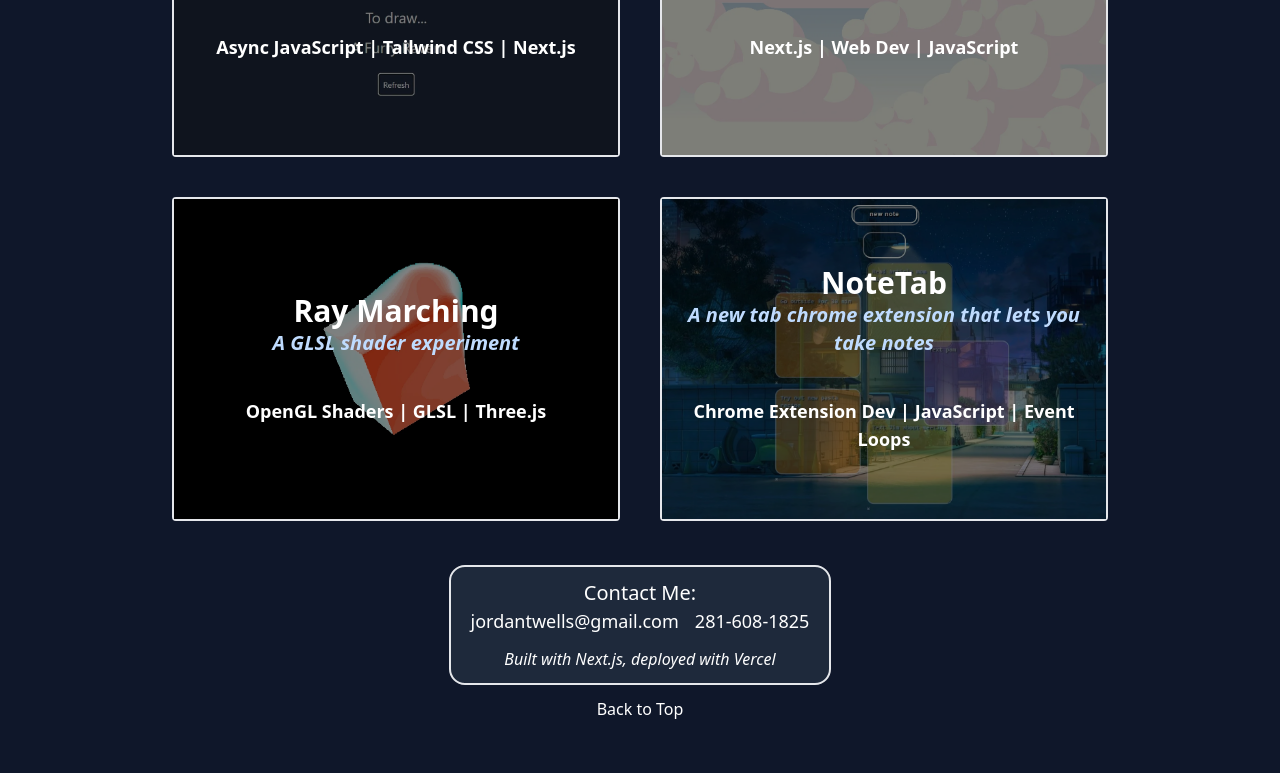
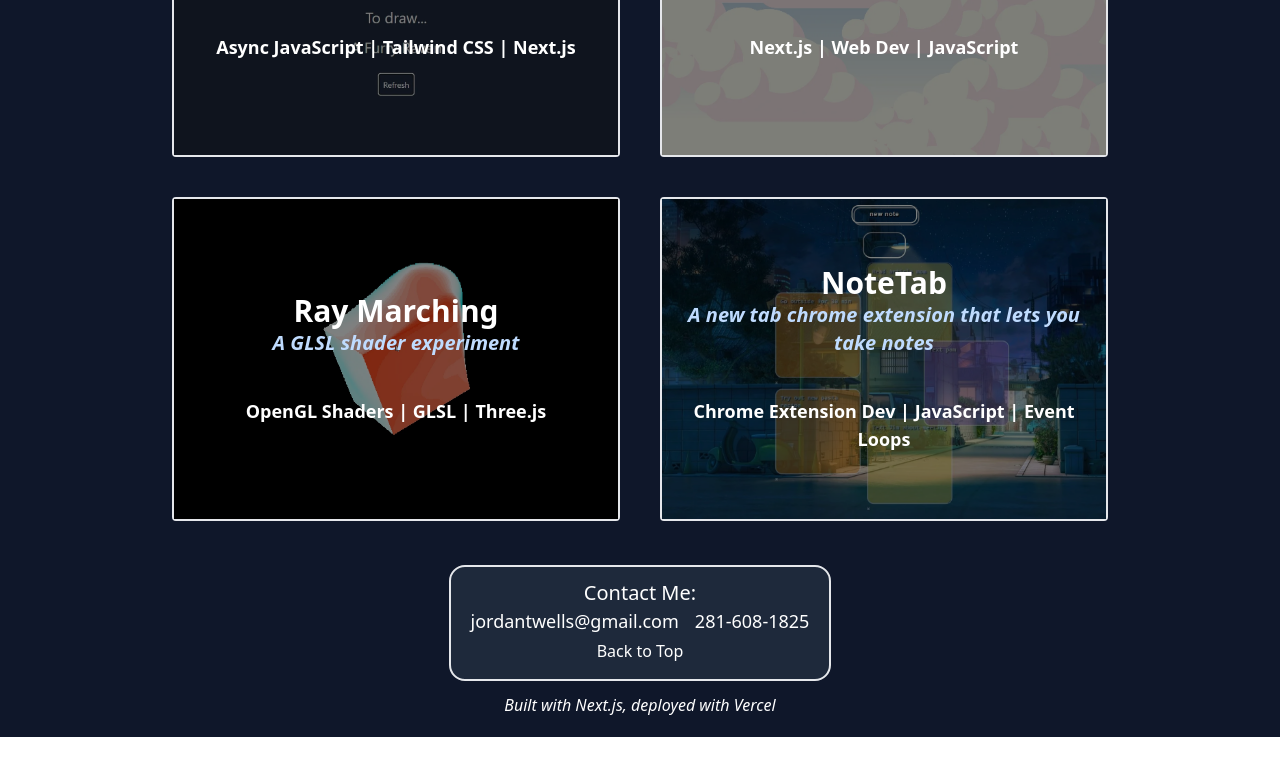
Before and after one commit to jordantwells42/jordantwells-next, a Next.js app: page / in a window 1280 px wide. Shown: the part 2799-3572 px from the top of the page. After the commit the page ends 3536 px from the top, so only its background shows below. Built offline with nearby package versions, Linux system fonts and the light colour scheme.

Commit message:
improve footer visual hierarchy

```diff
--- a/components/footer.js
+++ b/components/footer.js
@@ -49,7 +49,7 @@ export default function Footer () {
       id='contact'
       className={
         toggleStyle.animate +
-        ' overflow-hidden pb-10 flex flex-col items-center justify-center'
+        ' overflow-hidden pb-5 flex flex-col items-center justify-center'
       }
     >
       <div
@@ -101,19 +101,20 @@ export default function Footer () {
               )
             })}
           </div>
-          <p className='text-white font-light italic text-base pt-3'>
-            Built with Next.js, deployed with Vercel{' '}
-          </p>
-
-        </div>
-      </div>
-      <p className='text-white font-light text-base hover:cursor-pointer hover:text-stone-300 p-3'>
+          <p className='text-white font-light text-base hover:cursor-pointer hover:text-stone-300 p-1'>
             <ScrollLink to='home' spy={true} smooth={true} duration={500}>
 
               Back to Top
             </ScrollLink>
 
           </p>
+
+
+        </div>
+      </div>
+      <p className='text-white font-light italic text-base pt-3'>
+            Built with Next.js, deployed with Vercel{' '}
+          </p>
     </div>
   )
 }
```
